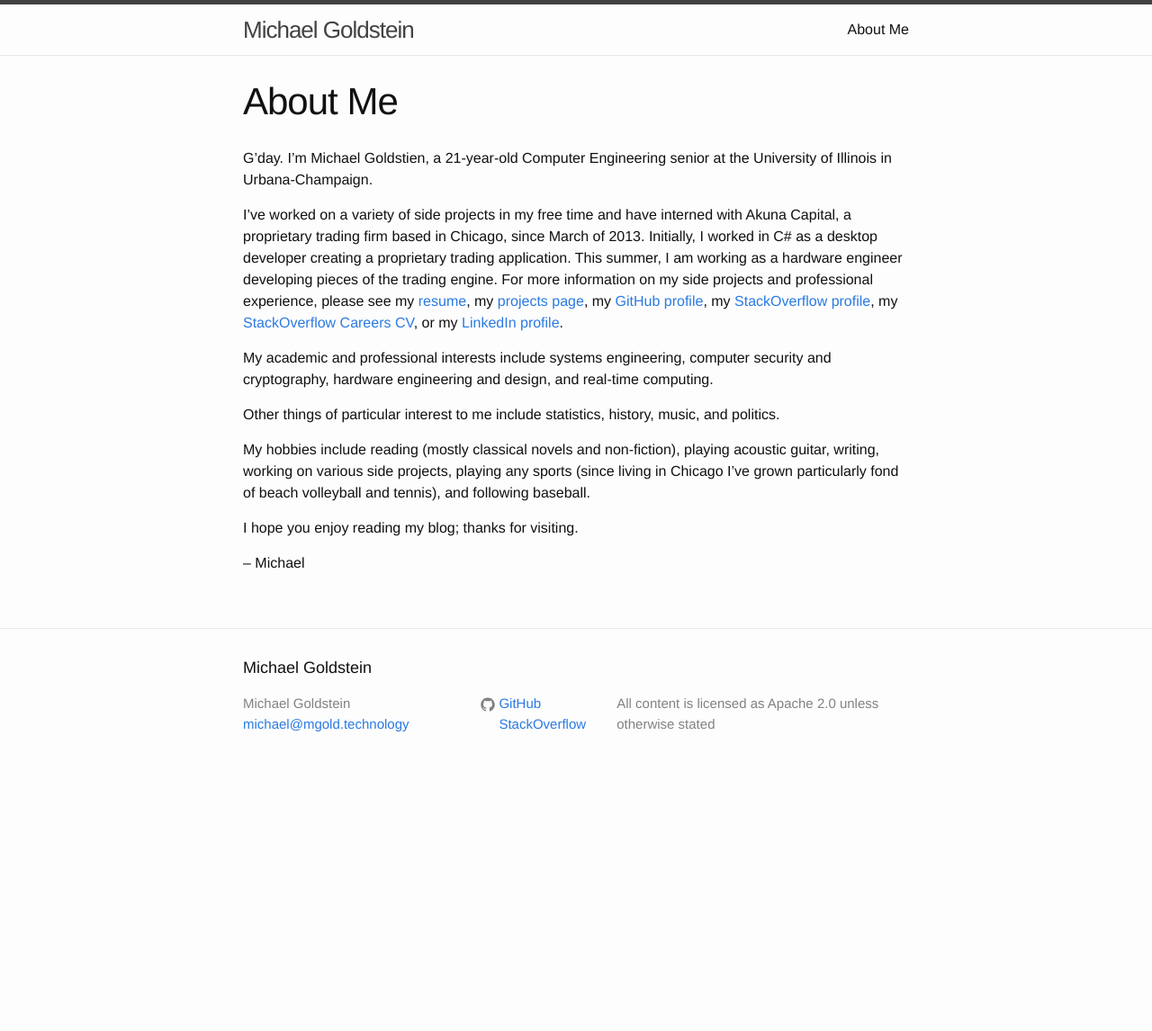
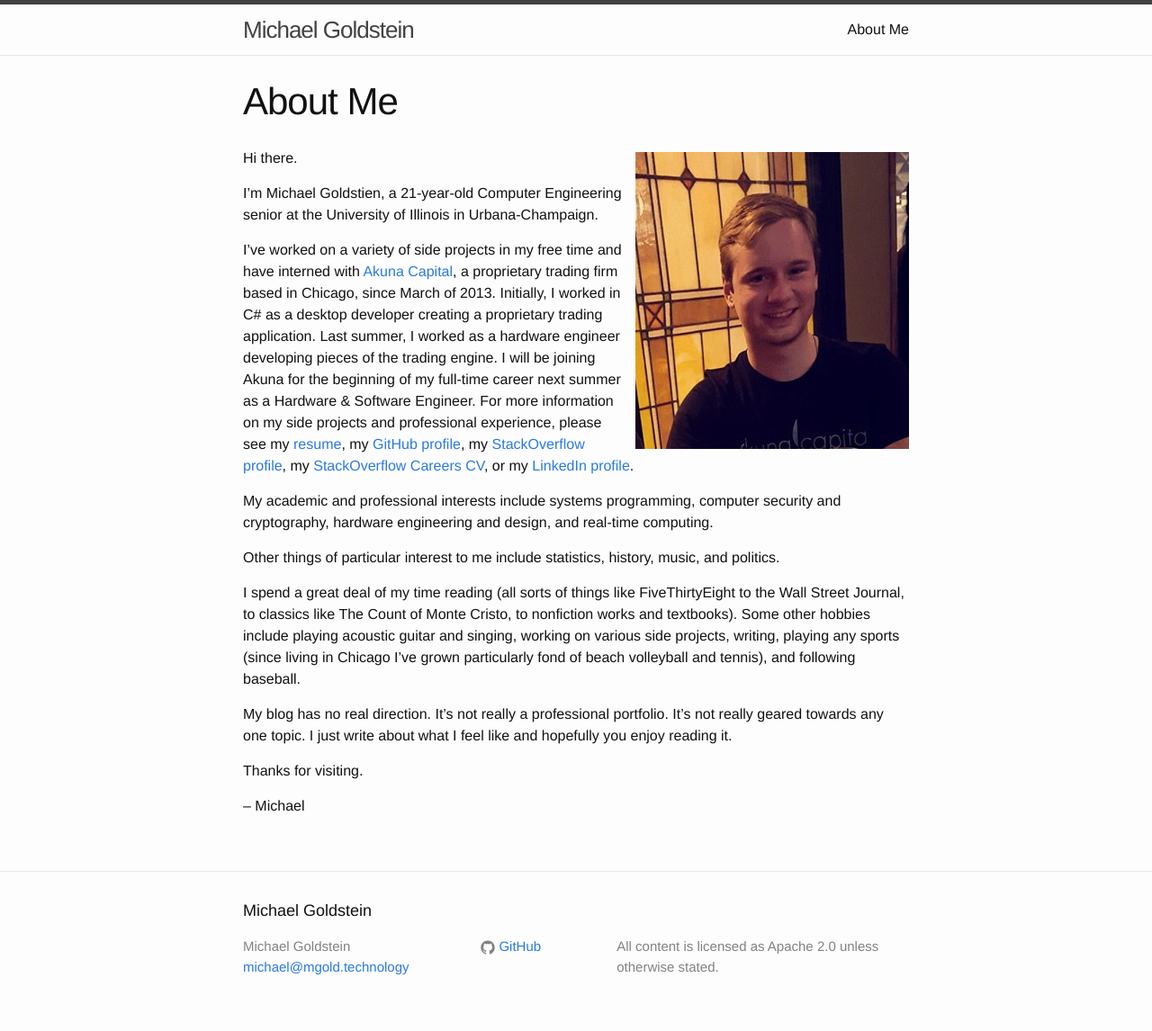
Before and after one commit to mgold95/mgold95.github.io, a Jekyll site: the page built from about.md, in a window 1280 px wide. Shown: the whole page at 90% size. Built offline with Jekyll 4.4.1, drawn with Linux system fonts in a browser that asks for light colours; before the commit the page ends 900 px from its top, so only the background shows below that.

```diff
--- a/_config.yml
+++ b/_config.yml
@@ -9,10 +9,9 @@
 title: Michael Goldstein
 email: michael@mgold.technology
 description: > # this means to ignore newlines until "baseurl:"
-  All content is licensed as Apache 2.0 unless otherwise stated
+  All content is licensed as Apache 2.0 unless otherwise stated.
 baseurl: "" # the subpath of your site, e.g. /blog
-url: "http://mgold.technology" # the base hostname & protocol for your site
-stackoverflow_username: StackOverflow
+url: "https://mgold.technology" # the base hostname & protocol for your site
 github_username:  GitHub
 
 # Build settings
--- a/_includes/footer.html
+++ b/_includes/footer.html
@@ -19,12 +19,6 @@
             {% include icon-github.html username=site.github_username %}
           </li>
           {% endif %}
-
-          {% if site.stackoverflow_username %}
-          <li>
-            {% include icon-stackoverflow.html username=site.stackoverflow_username %}
-          </li>
-          {% endif %}
         </ul>
       </div>
 
--- a/about.md
+++ b/about.md
@@ -4,32 +4,42 @@ title: About Me
 permalink: /about/
 ---
 
-G'day. I'm Michael Goldstien, a 21-year-old Computer Engineering senior at the University of
+![Michael Goldstein](/assets/me.jpg){:style="float:right; margin: 5px 0px 5px 10px;"}
+
+Hi there.
+
+I'm Michael Goldstien, a 21-year-old Computer Engineering senior at the University of
 Illinois in Urbana-Champaign.
 
-I've worked on a variety of side projects in my free time and have interned with Akuna Capital, a
+I've worked on a variety of side projects in my free time and have interned with [Akuna Capital][1], a
 proprietary trading firm based in Chicago, since March of 2013. Initially, I worked in C# as a
-desktop developer creating a proprietary trading application. This summer, I am working as a
-hardware engineer developing pieces of the trading engine. For more information on my side
-projects and professional experience, please see my [resume][0], my [projects page][1],
+desktop developer creating a proprietary trading application. Last summer, I worked as a
+hardware engineer developing pieces of the trading engine. I will be joining Akuna for the beginning
+of my full-time career next summer as a Hardware & Software Engineer. For more information on my side
+projects and professional experience, please see my [resume][0],
 my [GitHub profile][2], my [StackOverflow profile][3], my [StackOverflow Careers CV][4], or my
 [LinkedIn profile][5].
 
-My academic and professional interests include systems engineering, computer security and
+My academic and professional interests include systems programming, computer security and
 cryptography, hardware engineering and design, and real-time computing.
 
 Other things of particular interest to me include statistics, history, music, and politics.
 
-My hobbies include reading (mostly classical novels and non-fiction), playing acoustic
-guitar, writing, working on various side projects, playing any sports (since living in Chicago
+I spend a great deal of my time reading (all sorts of things like FiveThirtyEight to the Wall Street Journal,
+to classics like The Count of Monte Cristo, to nonfiction works and textbooks).
+Some other hobbies include playing acoustic
+guitar and singing, working on various side projects, writing, playing any sports (since living in Chicago
 I've grown particularly fond of beach volleyball and tennis), and following baseball.
 
-I hope you enjoy reading my blog; thanks for visiting.
+My blog has no real direction. It's not really a professional portfolio. It's not really geared towards
+any one topic. I just write about what I feel like and hopefully you enjoy reading it.
+
+Thanks for visiting.
 
 -- Michael
 
 [0]: /assets/resume_web.pdf
-[1]: /projects/
+[1]: http://www.akunacapital.com/
 [2]: https://github.com/mgold95
 [3]: http://stackoverflow.com/users/4252990/michael-goldstein
 [4]: http://stackoverflow.com/cv/mgold
```
Also changed, not shown: _posts/2014-11-18-pseudorandom-number-generation.md (+0 -3 lines), _posts/2016-10-31-a-tale-of-two-wainos.md (added, +283 -0 lines), assets/me.jpg (added), assets/waino/bad_cu_loc.png (added), assets/waino/bad_fc_loc.png (added), assets/waino/bad_ff_loc.png (added), assets/waino/bad_si_loc.png (added), assets/waino/good_cu_loc.png (added), assets/waino/good_fc_loc.png (added), assets/waino/good_ff_loc.png (added), assets/waino/good_si_loc.png (added), assets/waino/waino.jpg (added), assets/waino/waino2013.jpg (added), 1 other file.
